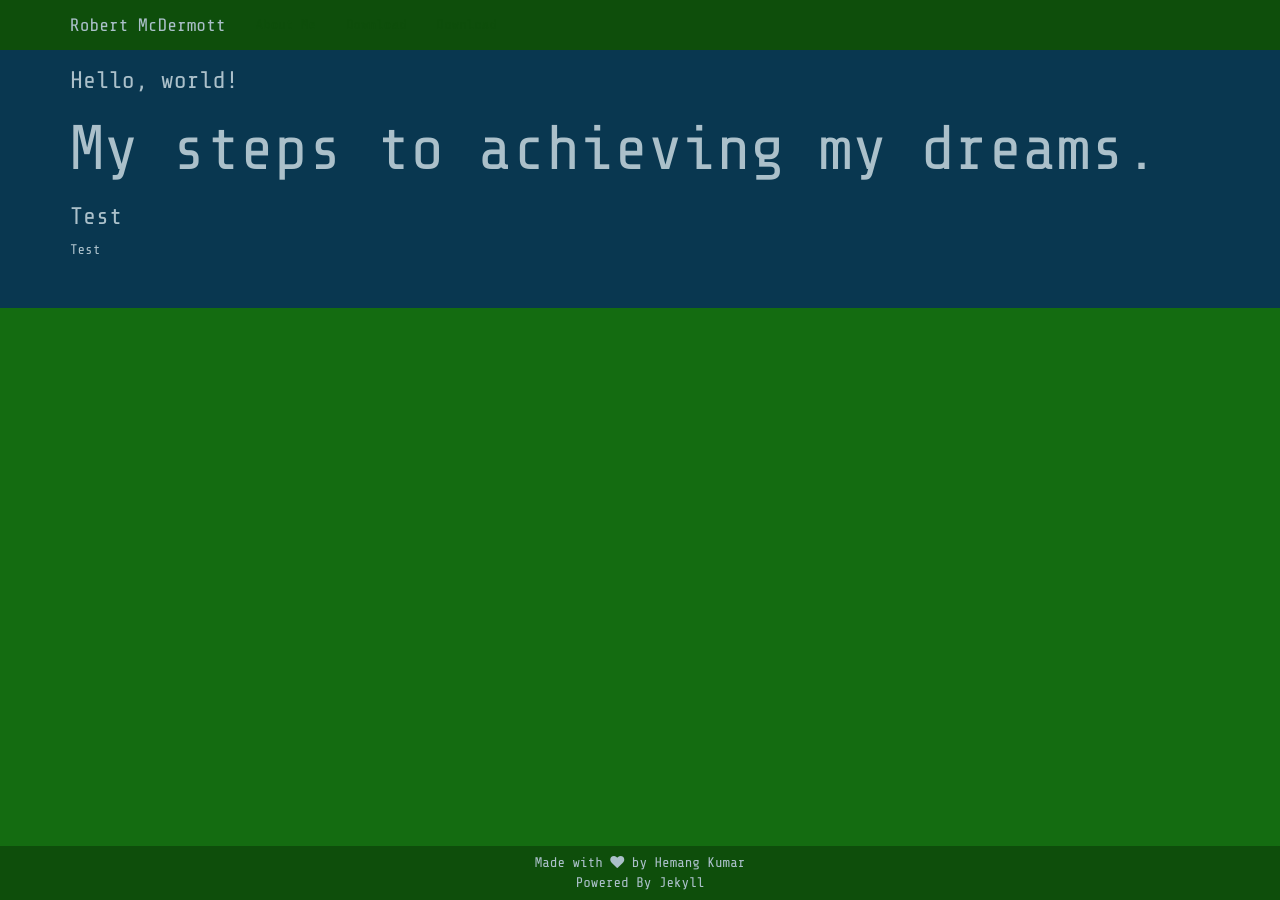
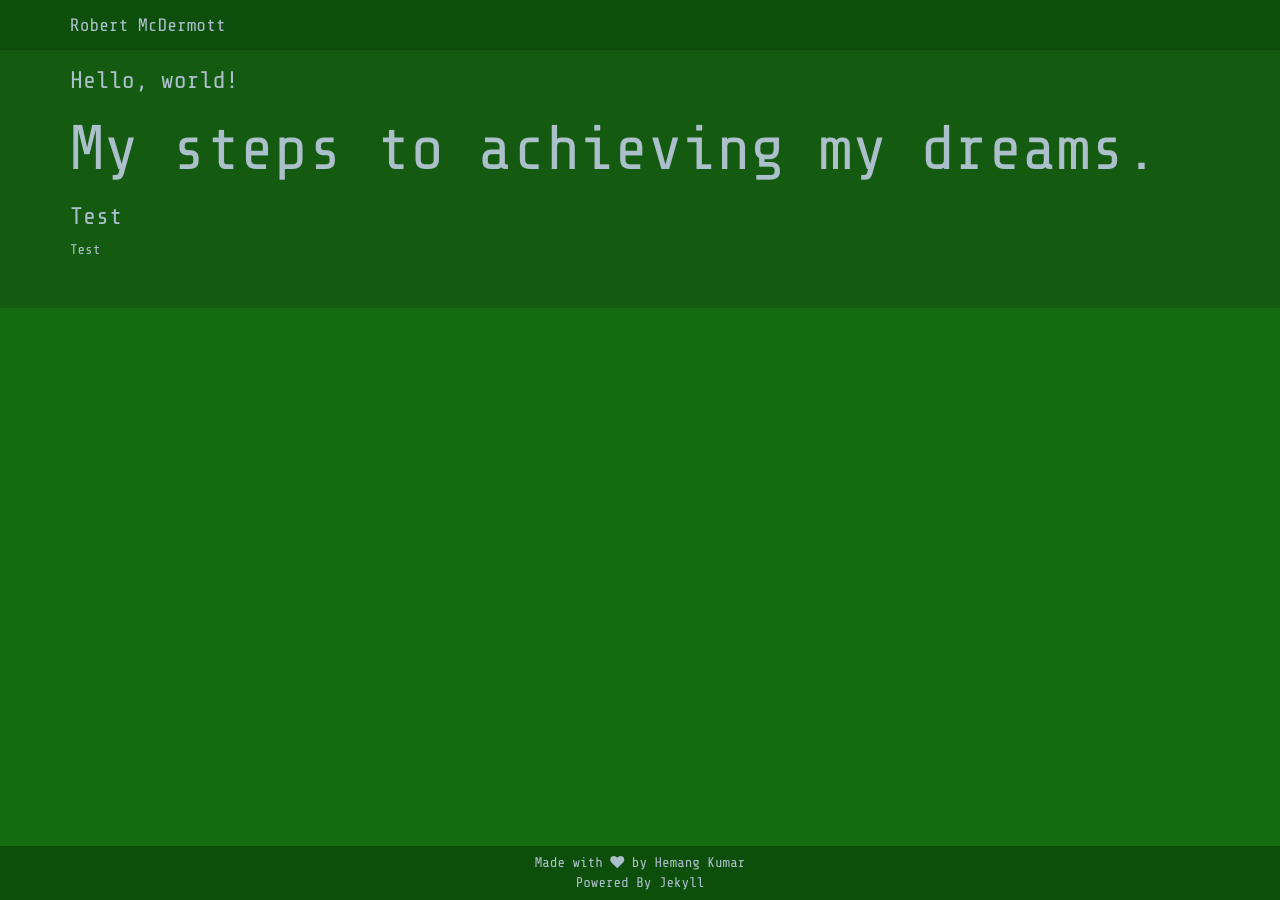
Before and after one commit to xSpiralx/xSpiralx.github.io, a Jekyll site: the page built from index.html, in a window 1280 px wide. Built offline with Jekyll 4.4.1, drawn with Linux system fonts in a browser that asks for light colours; nearby versions of some CDN libraries; some web fonts are replaced.

Commit message:
Color update green

```diff
--- a/css/main.scss
+++ b/css/main.scss
@@ -52,14 +52,14 @@ body{
   padding-bottom: 5em;
 }
 .jumbotron {
-  background: #093750 !important;
+  background: 	#145b11 !important;
 }
 a {
-    color: #03a4fb;
+    color: 	#145b11;
     text-decoration: none;
 }
 a:hover{
-  color:#03a4fb !important;
+  color:#199515 !important;
   text-decoration: none !important;
   border-bottom: 1px dotted #03a4fb;
 
```
